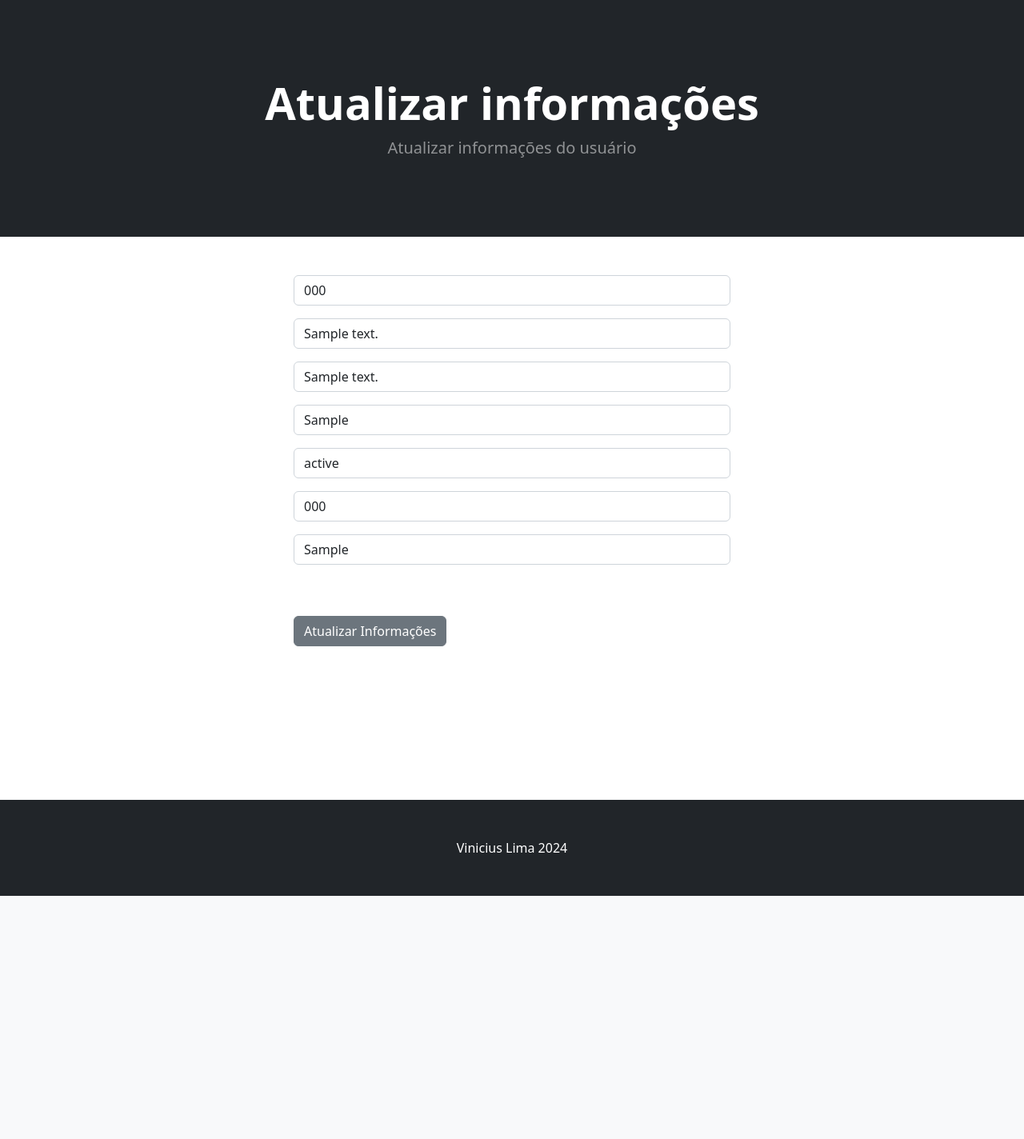
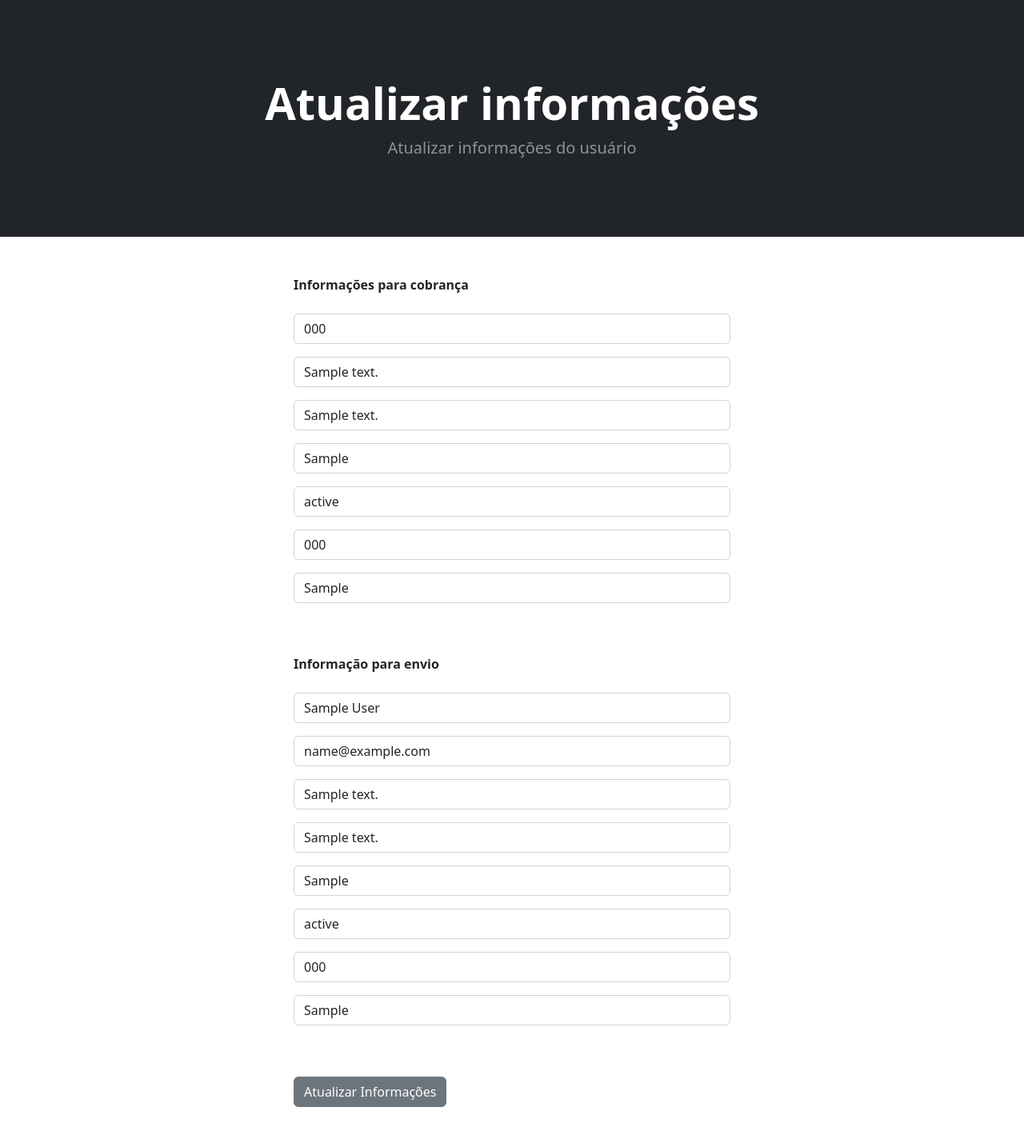
Before and after one commit to vlcp197/django-ecommerce, a Django app: page /update_info/ in a window 1280 px wide. Shown: the part 57-1481 px from the top of the page at 80% size. Before the commit the page ends 1177 px from the top, so only its background shows below. Run offline with Django 5.2, Linux system fonts and the light colour scheme; a user stored in the database is signed in; tables that the repository leaves empty hold one stand-in row (values such as "Sample post"); some libraries are stand-ins or nearby versions.

Commit message:
Add save method in Shipping address form and add form to the template

```diff
--- a/store/templates/update_info.html
+++ b/store/templates/update_info.html
@@ -14,9 +14,16 @@
     <div class="row">
             <div class="col-md-6 offset-md-3">
                 <br><br>
+                <strong>Informações para cobrança</strong>
+                <br><br>
                 <form method="POST" action="{% url 'update_info' %}">
                     {% csrf_token %}
                     {{ form.as_p }}
+                    <br><br>
+                    <strong>Informação para envio</strong>
+                    <br><br>
+                    {{ shipping_form.as_p }}
+
                     <br><br>
                     <button type="submit" class="btn btn-secondary">
                         Atualizar Informações
--- a/store/views.py
+++ b/store/views.py
@@ -4,6 +4,10 @@ from django.contrib.auth.models import User
 from django.contrib import messages
 from . import models
 from . import forms
+
+from payment.forms import ShippingForm
+from payment.models import ShippingAddress
+
 from django.db.models import Q
 import json
 from cart.cart import Cart
@@ -22,15 +26,23 @@ def search(request):
 
 def update_info(request):
     if request.user.is_authenticated:
+        # Get current User
         current_user =  models.Profile.objects.get(user__id=request.user.id)
+        # Get current User's Shipping Info
+        shipping_user = ShippingAddress.objects.get(user__id=request.user.id)
+        # Get Original User Form
         form = forms.UserInfoForm(request.POST or None, instance = current_user)
-
-        if form.is_valid():
+        # Get User's Shipping Form
+        shipping_form = ShippingForm(request.POST or None, instance=shipping_user)
+        if form.is_valid() or shipping_form.is_valid():
+            #save original form
             form.save()
+            # save shipping form
+            shipping_form.save()
             messages.success(request, "Suas informações foram atualizadas")
 
             return redirect('home')
-        return render(request, 'update_info.html', {'form':form})
+        return render(request, 'update_info.html', {'form':form, 'shipping_form': shipping_form})
     else:
         messages.success(request, "Você precisa estar logado para acessar esta página")
         return redirect('home')
```
